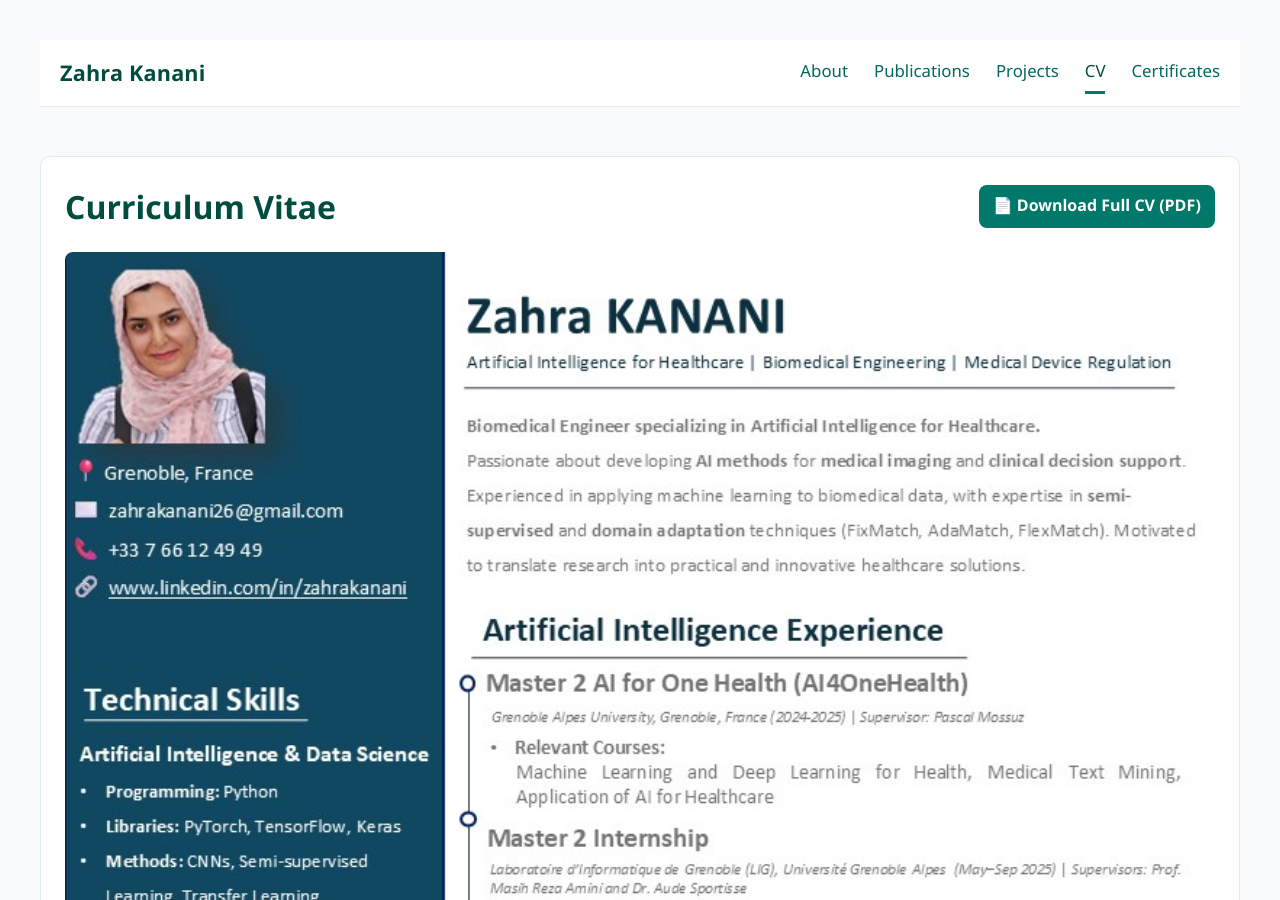
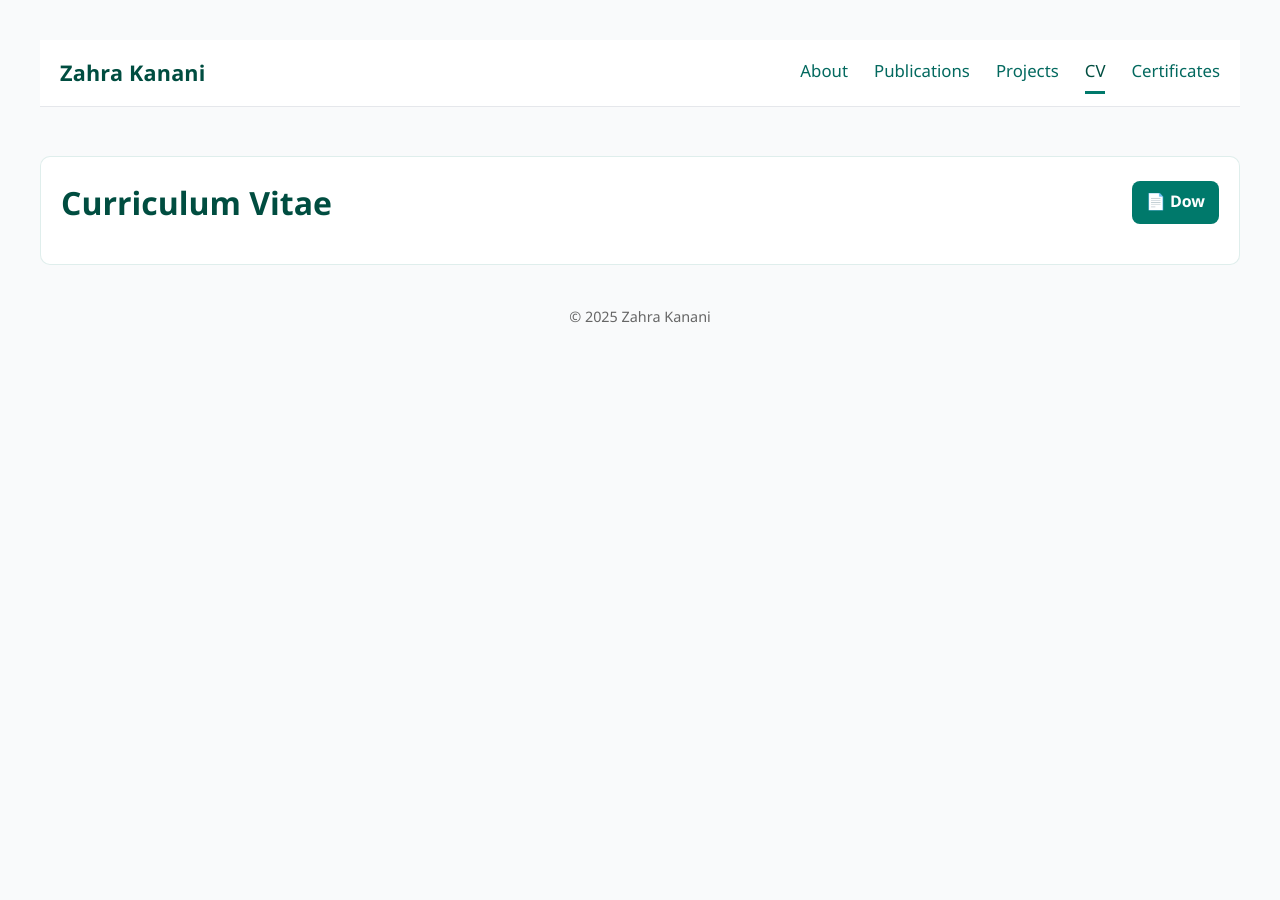
Before and after one commit to zahra-kanani/zahra-kanani.github.io, a Jekyll site: the page built from cv.md, in a window 1280 px wide and 900 px high. Built offline with Jekyll 4.4.1, drawn with Linux system fonts in a browser that asks for light colours.

Commit message:
Update cv.md

```diff
--- a/cv.md
+++ b/cv.md
@@ -3,18 +3,11 @@ layout: page
 title: CV
 ---
 
-<div class="section-box" style="box-shadow:none; border:1px solid #00796b20; border-radius:10px; background:#fff; padding:24px;">
+<div class="section-box"
+     style="box-shadow:none; border:1px solid #00796b20; border-radius:10px; background:#fff; padding:20px; text-align:center;">
 
-  <div style="display:flex; align-items:center; justify-content:space-between; gap:16px; flex-wrap:wrap; margin-bottom:20px;">
-    <h1 style="margin:0;">Curriculum Vitae</h1>
+  <div style="display:flex; align-items:center; justify-content:space-between; gap:16px; flex-wrap:wrap; margin-bottom:16px;">
+    <h1 style="margin:0; color:#004d40;">Curriculum Vitae</h1>
     <a href="CV_zahra.pdf" download
        style="background:#00796b;color:#fff;padding:8px 14px;border-radius:8px;text-decoration:none;font-weight:600">
-      📄 Download Full CV (PDF)
-    </a>
-  </div>
-
-  <img src="assets/img/zahra_cv.jpg"
-       alt="Zahra Kanani Curriculum Vitae"
-       style="width:100%; height:auto; display:block; border-radius:8px;">
-
-</div>
+      📄 Dow
```
